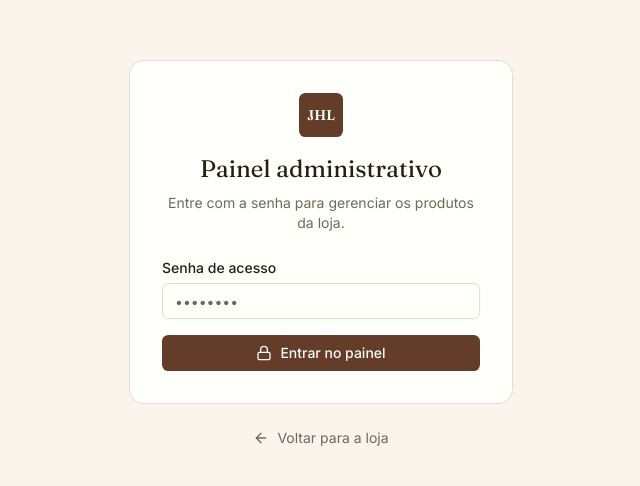
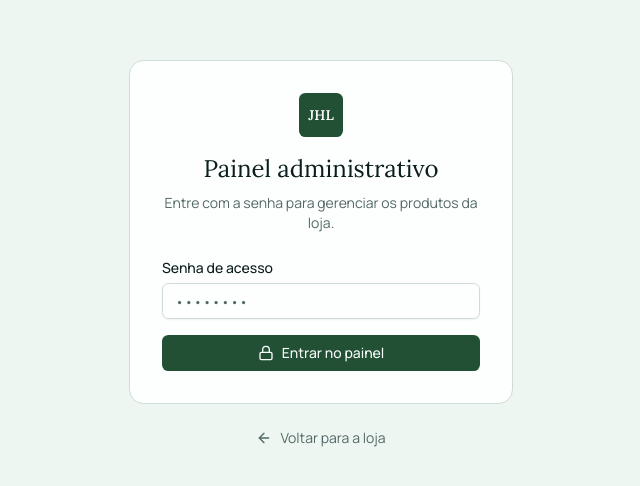
Before and after one commit to caiobueno55/jhlmoveisV2, a Next.js app: page /admin/login in a window 1280 px wide. Shown: the part 146-632 px from the top of the page, without its empty margins (319-959 px from the left). Built offline with nearby package versions, Linux system fonts and the light colour scheme; no server answers.

Commit message:
docs: adiciona readme e atualiza identidade visual

```diff
--- a/app/globals.css
+++ b/app/globals.css
@@ -5,8 +5,8 @@
 @custom-variant dark (&:is(.dark *));
 
 @theme inline {
-  --font-sans: 'Inter', 'Inter Fallback', ui-sans-serif, system-ui, sans-serif;
-  --font-serif: 'Fraunces', 'Fraunces Fallback', ui-serif, Georgia, serif;
+  --font-sans: var(--font-manrope);
+  --font-serif: var(--font-lora);
   --color-sidebar-ring: var(--sidebar-ring);
   --color-sidebar-border: var(--sidebar-border);
   --color-sidebar-accent-foreground: var(--sidebar-accent-foreground);
@@ -49,109 +49,109 @@
 
 :root {
   color-scheme: light;
-  --background: oklch(0.985 0.008 80);
-  --foreground: oklch(0.24 0.02 55);
-  --card: oklch(1 0.004 80);
-  --card-foreground: oklch(0.24 0.02 55);
-  --popover: oklch(1 0.004 80);
-  --popover-foreground: oklch(0.24 0.02 55);
-  --primary: oklch(0.4 0.062 48);
-  --primary-foreground: oklch(0.985 0.01 80);
-  --secondary: oklch(0.945 0.018 78);
-  --secondary-foreground: oklch(0.32 0.035 50);
-  --muted: oklch(0.945 0.018 78);
-  --muted-foreground: oklch(0.52 0.025 60);
-  --accent: oklch(0.63 0.13 45);
-  --accent-foreground: oklch(0.985 0.01 80);
-  --destructive: oklch(0.55 0.19 27);
-  --border: oklch(0.9 0.018 75);
-  --input: oklch(0.9 0.018 75);
-  --ring: oklch(0.63 0.13 45);
-  --chart-1: oklch(0.63 0.13 45);
-  --chart-2: oklch(0.4 0.062 48);
-  --chart-3: oklch(0.72 0.08 70);
-  --chart-4: oklch(0.52 0.025 60);
-  --chart-5: oklch(0.86 0.03 78);
+  --background: oklch(0.982 0.006 160);
+  --foreground: oklch(0.22 0.025 190);
+  --card: oklch(0.998 0.003 160);
+  --card-foreground: oklch(0.22 0.025 190);
+  --popover: oklch(0.998 0.003 160);
+  --popover-foreground: oklch(0.22 0.025 190);
+  --primary: oklch(0.39 0.07 155);
+  --primary-foreground: oklch(0.985 0.006 160);
+  --secondary: oklch(0.94 0.018 165);
+  --secondary-foreground: oklch(0.29 0.05 155);
+  --muted: oklch(0.94 0.012 185);
+  --muted-foreground: oklch(0.5 0.025 190);
+  --accent: oklch(0.68 0.12 25);
+  --accent-foreground: oklch(0.99 0.006 160);
+  --destructive: oklch(0.56 0.2 27);
+  --border: oklch(0.88 0.014 170);
+  --input: oklch(0.88 0.014 170);
+  --ring: oklch(0.55 0.09 155);
+  --chart-1: oklch(0.55 0.09 155);
+  --chart-2: oklch(0.68 0.12 25);
+  --chart-3: oklch(0.58 0.075 220);
+  --chart-4: oklch(0.72 0.07 95);
+  --chart-5: oklch(0.78 0.045 175);
   --radius: 0.5rem;
-  --sidebar: oklch(0.965 0.014 80);
-  --sidebar-foreground: oklch(0.24 0.02 55);
-  --sidebar-primary: oklch(0.4 0.062 48);
-  --sidebar-primary-foreground: oklch(0.985 0.01 80);
-  --sidebar-accent: oklch(0.945 0.018 78);
-  --sidebar-accent-foreground: oklch(0.32 0.035 50);
-  --sidebar-border: oklch(0.9 0.018 75);
-  --sidebar-ring: oklch(0.63 0.13 45);
+  --sidebar: oklch(0.955 0.012 165);
+  --sidebar-foreground: oklch(0.22 0.025 190);
+  --sidebar-primary: oklch(0.39 0.07 155);
+  --sidebar-primary-foreground: oklch(0.985 0.006 160);
+  --sidebar-accent: oklch(0.94 0.018 165);
+  --sidebar-accent-foreground: oklch(0.29 0.05 155);
+  --sidebar-border: oklch(0.88 0.014 170);
+  --sidebar-ring: oklch(0.55 0.09 155);
 }
 
 .dark {
   color-scheme: dark;
-  --background: oklch(0.18 0.014 50);
-  --foreground: oklch(0.95 0.012 80);
-  --card: oklch(0.23 0.018 50);
-  --card-foreground: oklch(0.95 0.012 80);
-  --popover: oklch(0.23 0.018 50);
-  --popover-foreground: oklch(0.95 0.012 80);
-  --primary: oklch(0.88 0.04 78);
-  --primary-foreground: oklch(0.24 0.025 50);
-  --secondary: oklch(0.29 0.02 52);
-  --secondary-foreground: oklch(0.95 0.012 80);
-  --muted: oklch(0.29 0.02 52);
-  --muted-foreground: oklch(0.73 0.02 75);
-  --accent: oklch(0.66 0.13 45);
-  --accent-foreground: oklch(0.16 0.02 50);
+  --background: oklch(0.17 0.025 190);
+  --foreground: oklch(0.95 0.008 165);
+  --card: oklch(0.22 0.025 185);
+  --card-foreground: oklch(0.95 0.008 165);
+  --popover: oklch(0.22 0.025 185);
+  --popover-foreground: oklch(0.95 0.008 165);
+  --primary: oklch(0.79 0.075 155);
+  --primary-foreground: oklch(0.18 0.025 190);
+  --secondary: oklch(0.27 0.026 180);
+  --secondary-foreground: oklch(0.95 0.008 165);
+  --muted: oklch(0.27 0.022 190);
+  --muted-foreground: oklch(0.74 0.02 175);
+  --accent: oklch(0.72 0.12 25);
+  --accent-foreground: oklch(0.16 0.018 190);
   --destructive: oklch(0.68 0.18 25);
-  --border: oklch(0.98 0.01 80 / 14%);
-  --input: oklch(0.98 0.01 80 / 18%);
-  --ring: oklch(0.66 0.13 45);
-  --chart-1: oklch(0.66 0.13 45);
-  --chart-2: oklch(0.88 0.04 78);
-  --chart-3: oklch(0.72 0.08 70);
-  --chart-4: oklch(0.73 0.02 75);
-  --chart-5: oklch(0.29 0.02 52);
-  --sidebar: oklch(0.21 0.016 50);
-  --sidebar-foreground: oklch(0.95 0.012 80);
-  --sidebar-primary: oklch(0.66 0.13 45);
-  --sidebar-primary-foreground: oklch(0.16 0.02 50);
-  --sidebar-accent: oklch(0.29 0.02 52);
-  --sidebar-accent-foreground: oklch(0.95 0.012 80);
-  --sidebar-border: oklch(0.98 0.01 80 / 14%);
-  --sidebar-ring: oklch(0.66 0.13 45);
+  --border: oklch(0.96 0.008 165 / 14%);
+  --input: oklch(0.96 0.008 165 / 18%);
+  --ring: oklch(0.79 0.075 155);
+  --chart-1: oklch(0.79 0.075 155);
+  --chart-2: oklch(0.72 0.12 25);
+  --chart-3: oklch(0.72 0.07 220);
+  --chart-4: oklch(0.78 0.06 95);
+  --chart-5: oklch(0.35 0.03 185);
+  --sidebar: oklch(0.2 0.024 190);
+  --sidebar-foreground: oklch(0.95 0.008 165);
+  --sidebar-primary: oklch(0.79 0.075 155);
+  --sidebar-primary-foreground: oklch(0.18 0.025 190);
+  --sidebar-accent: oklch(0.27 0.026 180);
+  --sidebar-accent-foreground: oklch(0.95 0.008 165);
+  --sidebar-border: oklch(0.96 0.008 165 / 14%);
+  --sidebar-ring: oklch(0.79 0.075 155);
 }
 
 @media (prefers-color-scheme: dark) {
   :root:not(.light) {
     color-scheme: dark;
-    --background: oklch(0.18 0.014 50);
-    --foreground: oklch(0.95 0.012 80);
-    --card: oklch(0.23 0.018 50);
-    --card-foreground: oklch(0.95 0.012 80);
-    --popover: oklch(0.23 0.018 50);
-    --popover-foreground: oklch(0.95 0.012 80);
-    --primary: oklch(0.88 0.04 78);
-    --primary-foreground: oklch(0.24 0.025 50);
-    --secondary: oklch(0.29 0.02 52);
-    --secondary-foreground: oklch(0.95 0.012 80);
-    --muted: oklch(0.29 0.02 52);
-    --muted-foreground: oklch(0.73 0.02 75);
-    --accent: oklch(0.66 0.13 45);
-    --accent-foreground: oklch(0.16 0.02 50);
+    --background: oklch(0.17 0.025 190);
+    --foreground: oklch(0.95 0.008 165);
+    --card: oklch(0.22 0.025 185);
+    --card-foreground: oklch(0.95 0.008 165);
+    --popover: oklch(0.22 0.025 185);
+    --popover-foreground: oklch(0.95 0.008 165);
+    --primary: oklch(0.79 0.075 155);
+    --primary-foreground: oklch(0.18 0.025 190);
+    --secondary: oklch(0.27 0.026 180);
+    --secondary-foreground: oklch(0.95 0.008 165);
+    --muted: oklch(0.27 0.022 190);
+    --muted-foreground: oklch(0.74 0.02 175);
+    --accent: oklch(0.72 0.12 25);
+    --accent-foreground: oklch(0.16 0.018 190);
     --destructive: oklch(0.68 0.18 25);
-    --border: oklch(0.98 0.01 80 / 14%);
-    --input: oklch(0.98 0.01 80 / 18%);
-    --ring: oklch(0.66 0.13 45);
-    --chart-1: oklch(0.66 0.13 45);
-    --chart-2: oklch(0.88 0.04 78);
-    --chart-3: oklch(0.72 0.08 70);
-    --chart-4: oklch(0.73 0.02 75);
-    --chart-5: oklch(0.29 0.02 52);
-    --sidebar: oklch(0.21 0.016 50);
-    --sidebar-foreground: oklch(0.95 0.012 80);
-    --sidebar-primary: oklch(0.66 0.13 45);
-    --sidebar-primary-foreground: oklch(0.16 0.02 50);
-    --sidebar-accent: oklch(0.29 0.02 52);
-    --sidebar-accent-foreground: oklch(0.95 0.012 80);
-    --sidebar-border: oklch(0.98 0.01 80 / 14%);
-    --sidebar-ring: oklch(0.66 0.13 45);
+    --border: oklch(0.96 0.008 165 / 14%);
+    --input: oklch(0.96 0.008 165 / 18%);
+    --ring: oklch(0.79 0.075 155);
+    --chart-1: oklch(0.79 0.075 155);
+    --chart-2: oklch(0.72 0.12 25);
+    --chart-3: oklch(0.72 0.07 220);
+    --chart-4: oklch(0.78 0.06 95);
+    --chart-5: oklch(0.35 0.03 185);
+    --sidebar: oklch(0.2 0.024 190);
+    --sidebar-foreground: oklch(0.95 0.008 165);
+    --sidebar-primary: oklch(0.79 0.075 155);
+    --sidebar-primary-foreground: oklch(0.18 0.025 190);
+    --sidebar-accent: oklch(0.27 0.026 180);
+    --sidebar-accent-foreground: oklch(0.95 0.008 165);
+    --sidebar-border: oklch(0.96 0.008 165 / 14%);
+    --sidebar-ring: oklch(0.79 0.075 155);
   }
 }
 
--- a/app/layout.tsx
+++ b/app/layout.tsx
@@ -1,11 +1,18 @@
 import { Analytics } from '@vercel/analytics/next'
 import type { Metadata, Viewport } from 'next'
-import { Fraunces, Inter } from 'next/font/google'
+import { Lora, Manrope } from 'next/font/google'
 import { Toaster } from '@/components/ui/sonner'
 import './globals.css'
 
-const _inter = Inter({ subsets: ['latin'] })
-const _fraunces = Fraunces({ subsets: ['latin'] })
+const manrope = Manrope({
+  subsets: ['latin'],
+  variable: '--font-manrope',
+})
+
+const lora = Lora({
+  subsets: ['latin'],
+  variable: '--font-lora',
+})
 
 export const metadata: Metadata = {
   title: 'JHL Móveis | Qualidade e Confiança',
@@ -49,8 +56,8 @@ export const metadata: Metadata = {
 export const viewport: Viewport = {
   colorScheme: 'light dark',
   themeColor: [
-    { media: '(prefers-color-scheme: light)', color: '#faf7f2' },
-    { media: '(prefers-color-scheme: dark)', color: '#231d18' },
+    { media: '(prefers-color-scheme: light)', color: '#f7faf8' },
+    { media: '(prefers-color-scheme: dark)', color: '#102024' },
   ],
 }
 
@@ -61,7 +68,7 @@ export default function RootLayout({
 }>) {
   return (
     <html lang="pt-BR" className="bg-background">
-      <body className="font-sans antialiased">
+      <body className={`${manrope.variable} ${lora.variable} font-sans antialiased`}>
         {children}
         <Toaster position="top-center" />
         {process.env.NODE_ENV === 'production' && <Analytics />}
```
Also changed, not shown: 1 other file (tests, documents, lock files or other folders).
